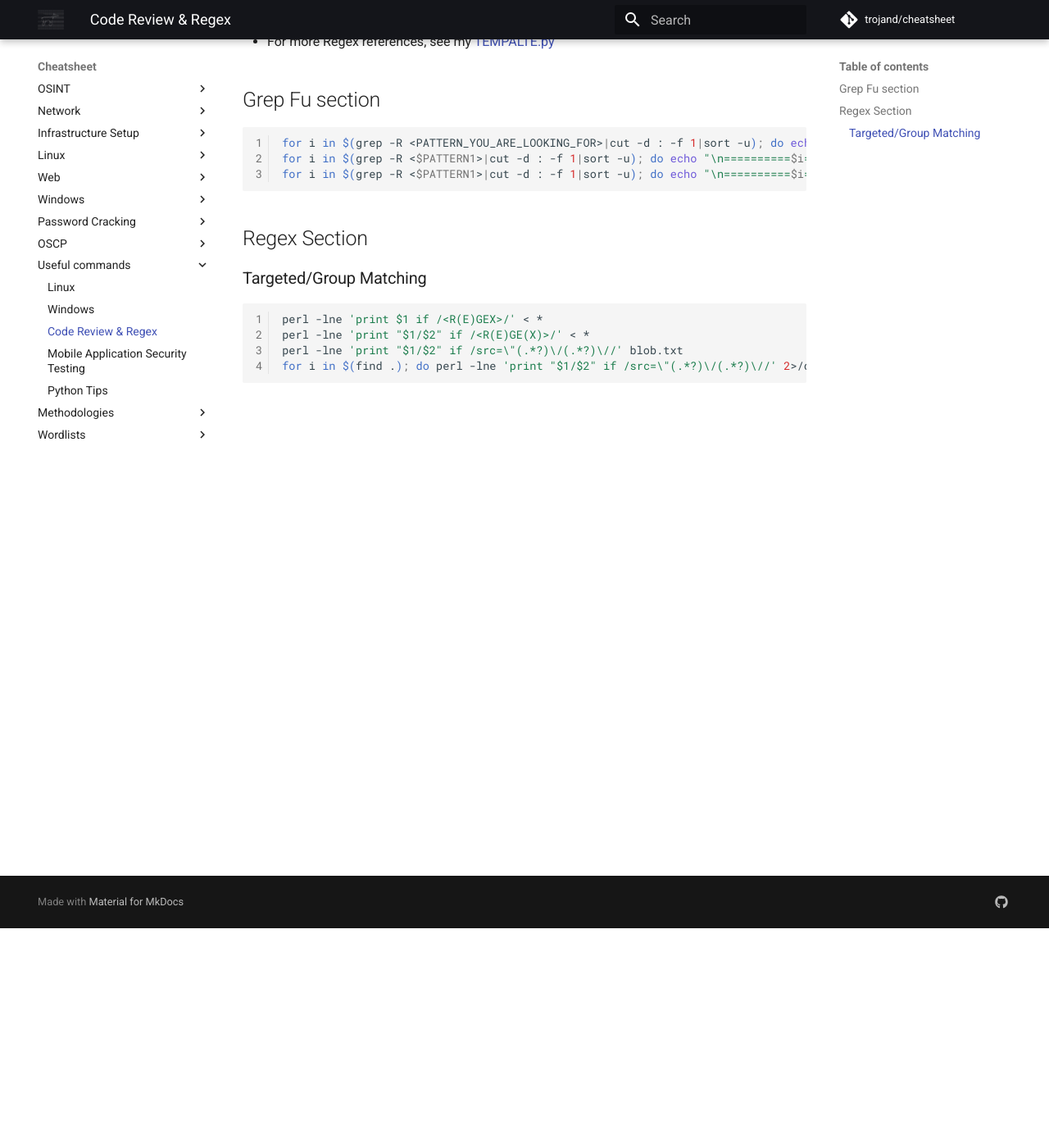
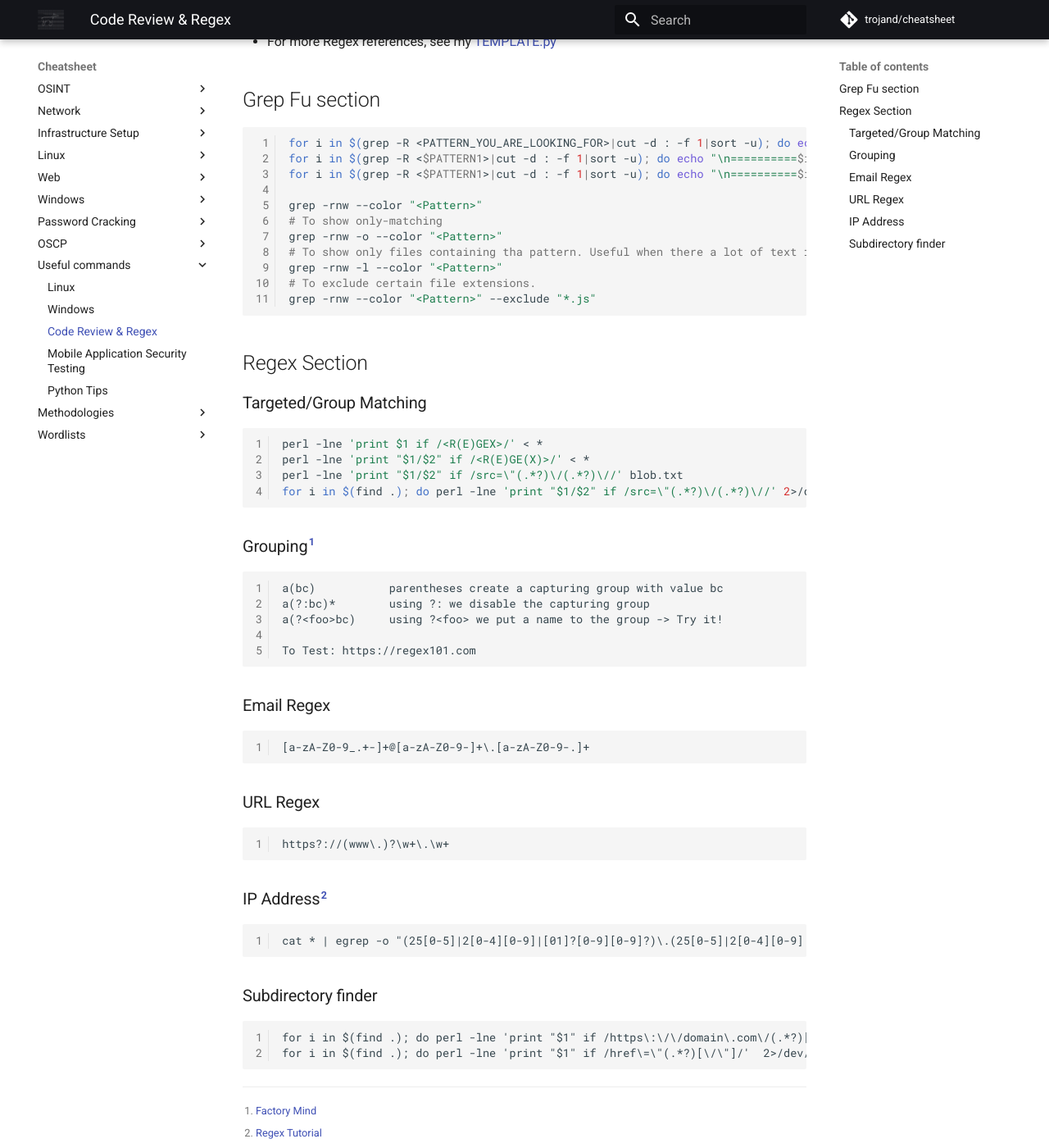
Before and after one commit to trojand/cheatsheet, an MkDocs documentation site: the page built from docs/Useful_Commands/Code_Review_Regex.md, in a window 1280 px wide and 1400 px high, scrolled down 268 px. Shown: the whole window at 82% size. Built offline with MkDocs 1.6.1 and Material for MkDocs 9.7.7, drawn with Linux system fonts in a browser that asks for light colours; comment, search, counter and statistics services are not loaded.

Commit message:
Update Code_Review_Regex.md

````diff
--- a/docs/Useful_Commands/Code_Review_Regex.md
+++ b/docs/Useful_Commands/Code_Review_Regex.md
@@ -3,13 +3,21 @@
 * Used for manual code review
 * A good IDE could also help in tracing once specific lines are found
     * A simple example of editors that could do this is Sublime Text and Notepad++ which can search through folders and use regex
-* For more Regex references, see my [TEMPALTE.py](https://github.com/trojand/Script_Yard/blob/main/TEMPLATE.py)
+* For more Regex references, see my [TEMPLATE.py](https://github.com/trojand/Script_Yard/blob/main/TEMPLATE.py)
 
 ## Grep Fu section
 ```bash
 for i in $(grep -R <PATTERN_YOU_ARE_LOOKING_FOR>|cut -d : -f 1|sort -u); do echo "\n==========$i==========\n" && cat $i && read -s -d ' ' && clear;done
 for i in $(grep -R <$PATTERN1>|cut -d : -f 1|sort -u); do echo "\n==========$i==========\n" && cat $i|grep -i <$PATTERN2> && read -s -d ' ' && clear;done
 for i in $(grep -R <$PATTERN1>|cut -d : -f 1|sort -u); do echo "\n==========$i==========\n" && gedit $i;done
+
+grep -rnw --color "<Pattern>"
+# To show only-matching
+grep -rnw -o --color "<Pattern>"
+# To show only files containing tha pattern. Useful when there a lot of text in the grep
+grep -rnw -l --color "<Pattern>"
+# To exclude certain file extensions.
+grep -rnw --color "<Pattern>" --exclude "*.js"
 ```
 
 ## Regex Section
@@ -21,3 +29,37 @@ perl -lne 'print "$1/$2" if /<R(E)GE(X)>/' < *
 perl -lne 'print "$1/$2" if /src=\"(.*?)\/(.*?)\//' blob.txt
 for i in $(find .); do perl -lne 'print "$1/$2" if /src=\"(.*?)\/(.*?)\//' 2>/dev/null < $i;done|sort -u
 ```
+
+### Grouping[^1]
+```
+a(bc)           parentheses create a capturing group with value bc
+a(?:bc)*        using ?: we disable the capturing group
+a(?<foo>bc)     using ?<foo> we put a name to the group -> Try it!
+
+To Test: https://regex101.com
+```
+
+### Email Regex
+```
+[a-zA-Z0-9_.+-]+@[a-zA-Z0-9-]+\.[a-zA-Z0-9-.]+
+```
+
+### URL Regex
+```
+https?://(www\.)?\w+\.\w+
+```
+
+### IP Address[^2]
+```
+cat * | egrep -o "(25[0-5]|2[0-4][0-9]|[01]?[0-9][0-9]?)\.(25[0-5]|2[0-4][0-9]|[01]?[0-9][0-9]?)\.(25[0-5]|2[0-4][0-9]|[01]?[0-9][0-9]?)\.(25[0-5]|2[0-4][0-9]|[01]?[0-9][0-9]?)"
+```
+
+### Subdirectory finder
+```
+for i in $(find .); do perl -lne 'print "$1" if /https\:\/\/domain\.com\/(.*?)[\/\"]/'  2>/dev/null < $i;done|sort -u
+for i in $(find .); do perl -lne 'print "$1" if /href\=\"(.*?)[\/\"]/'  2>/dev/null < $i;done|grep -v "http:" |grep -v "https:" | sed "s/\&\#32\;/\ /g" | grep -v "\.html" |sort -u
+```
+
+
+[^1]: [Factory Mind](https://medium.com/factory-mind/regex-tutorial-a-simple-cheatsheet-by-examples-649dc1c3f285)
+[^2]: [Regex Tutorial](https://www.regextutorial.org/regex-for-ip-address-match.php)
````
